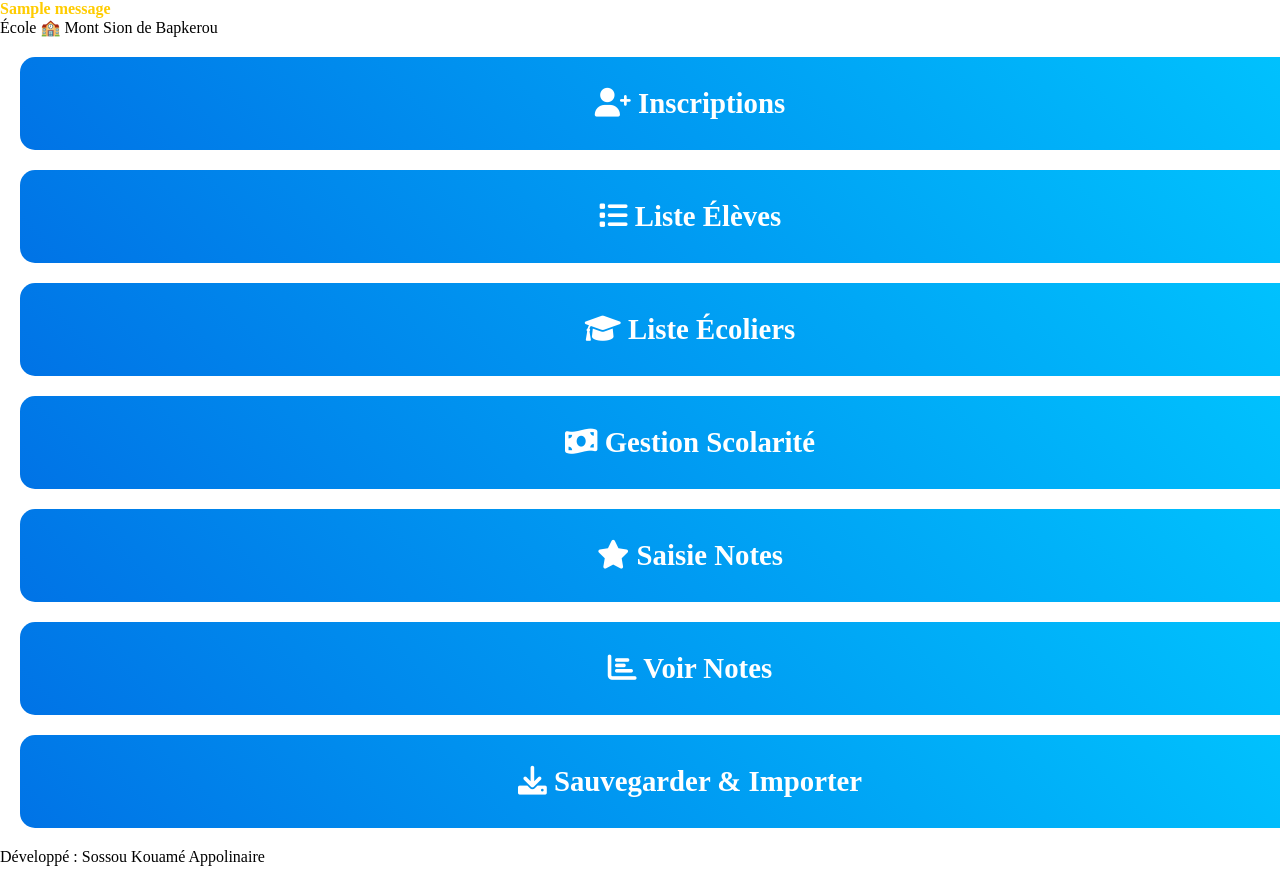
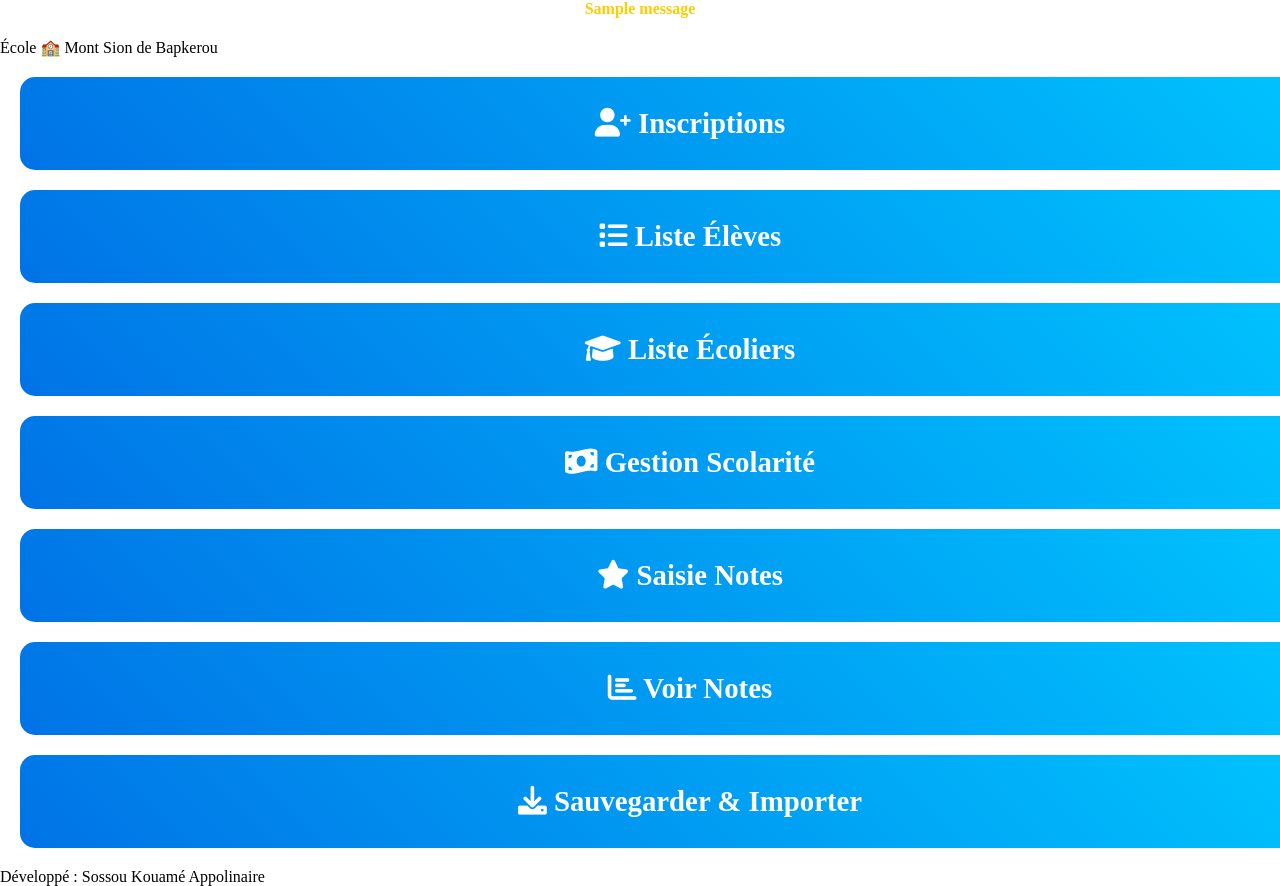
Before and after one commit to appolinair2355/-cole-, a Flask app: page / in a window 1280 px wide; the page is wider, and only the part inside the window is pictured. Run offline with Flask 3, Linux system fonts and the light colour scheme; one stand-in notice (Sample message) is shown.

Commit message:
Update base.html

```diff
--- a/templates/base.html
+++ b/templates/base.html
@@ -2,6 +2,7 @@
 <html lang="fr">
 <head>
     <meta charset="UTF-8">
+    <meta name="viewport" content="width=device-width, initial-scale=1.0">
     <title>{% block title %}École Mont Sion{% endblock %}</title>
     <link rel="stylesheet" href="{{ url_for('static', filename='css/style.css') }}">
     <link href="https://cdnjs.cloudflare.com/ajax/libs/font-awesome/6.0.0/css/all.min.css" rel="stylesheet">
@@ -11,14 +12,14 @@
         {% with messages = get_flashed_messages(with_categories=true) %}
             {% if messages %}
                 {% for category, message in messages %}
-                    <div style="color:#ffcc00; font-weight:bold;">{{ message }}</div>
+                    <div style="color:#ffcc00; font-weight:bold; text-align:center; margin-bottom:20px;">{{ message }}</div>
                 {% endfor %}
             {% endif %}
         {% endwith %}
         {% block content %}{% endblock %}
     </div>
     <div class="signature">
-        Développé : Sossou Kouamé Appolinaire
+        <span class="animate-signature">Développé : Sossou Kouamé Appolinaire</span>
     </div>
 </body>
 </html>
```
